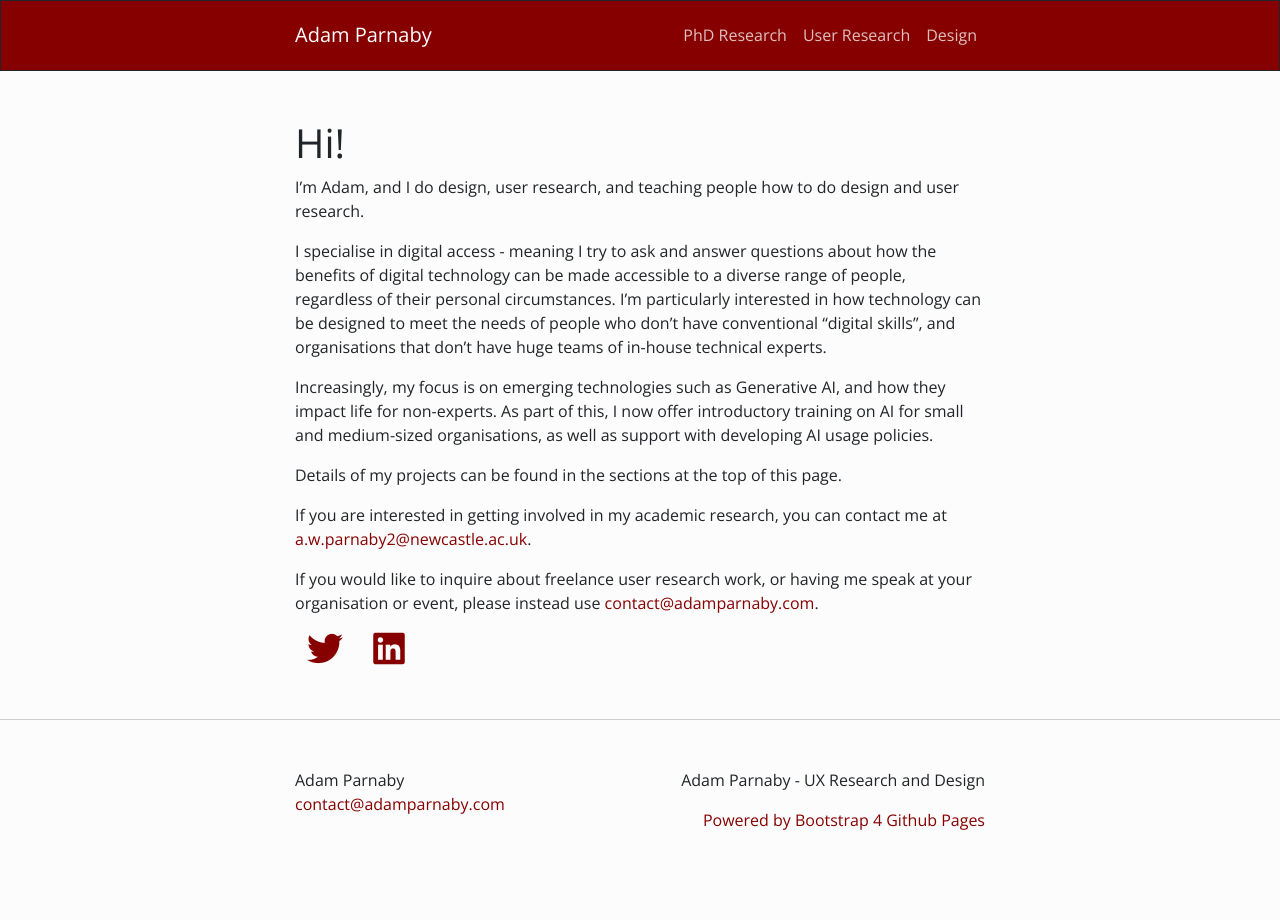
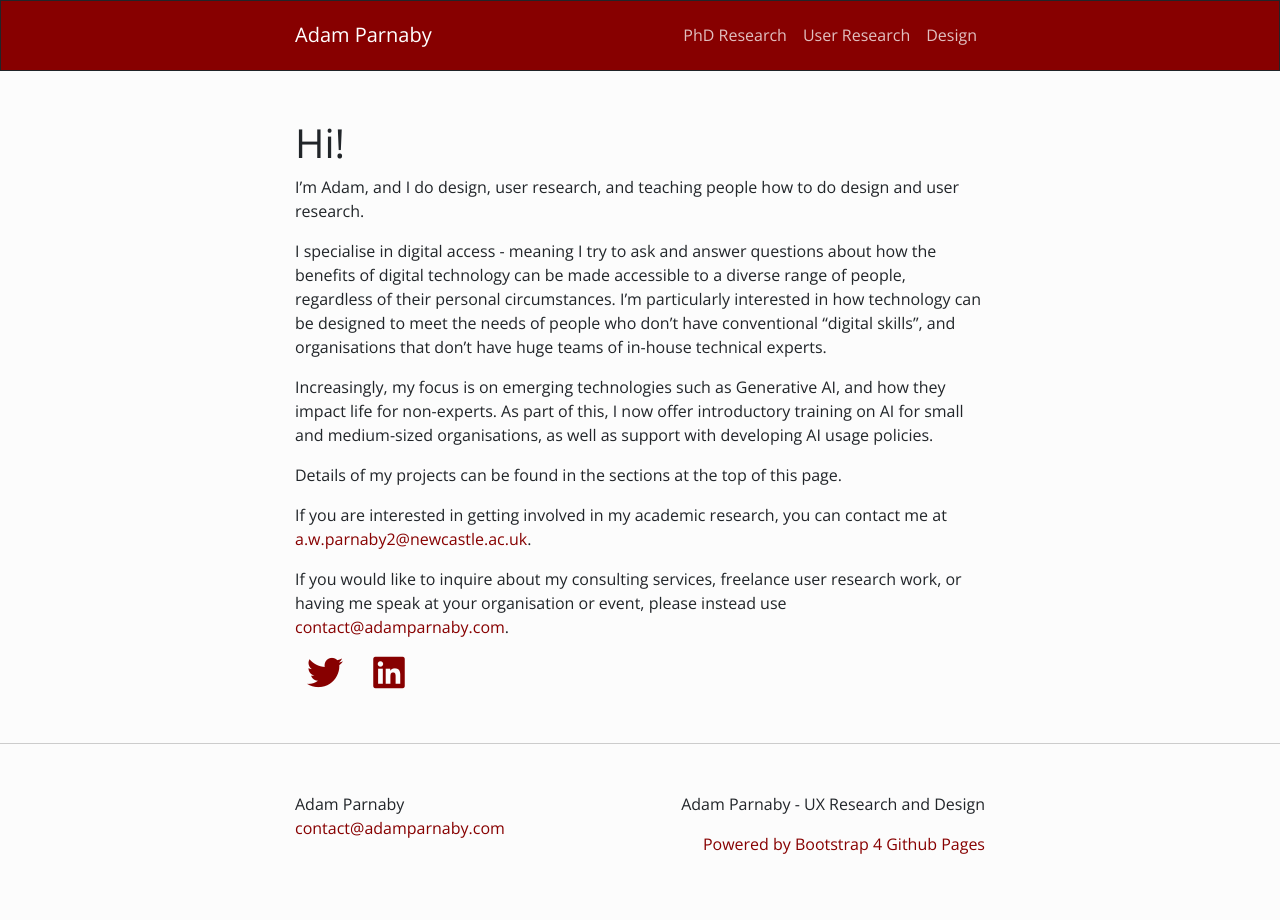
Before and after one commit to AParnaby/aparnaby.github.io, a Jekyll site: the page built from index.md, in a window 1280 px wide. Built offline with Jekyll 4.4.1, drawn with Linux system fonts in a browser that asks for light colours.

Commit message:
Update index.md

```diff
--- a/index.md
+++ b/index.md
@@ -13,4 +13,4 @@ Details of my projects can be found in the sections at the top of this page.
 
 If you are interested in getting involved in my academic research, you can contact me at [a.w.parnaby2@newcastle.ac.uk](mailto:a.w.parnaby2@newcastle.ac.uk).
 
-If you would like to inquire about freelance user research work, or having me speak at your organisation or event, please instead use [contact@adamparnaby.com](mailto:contact@adamparnaby.com).
+If you would like to inquire about my consulting services, freelance user research work, or having me speak at your organisation or event, please instead use [contact@adamparnaby.com](mailto:contact@adamparnaby.com).
```
